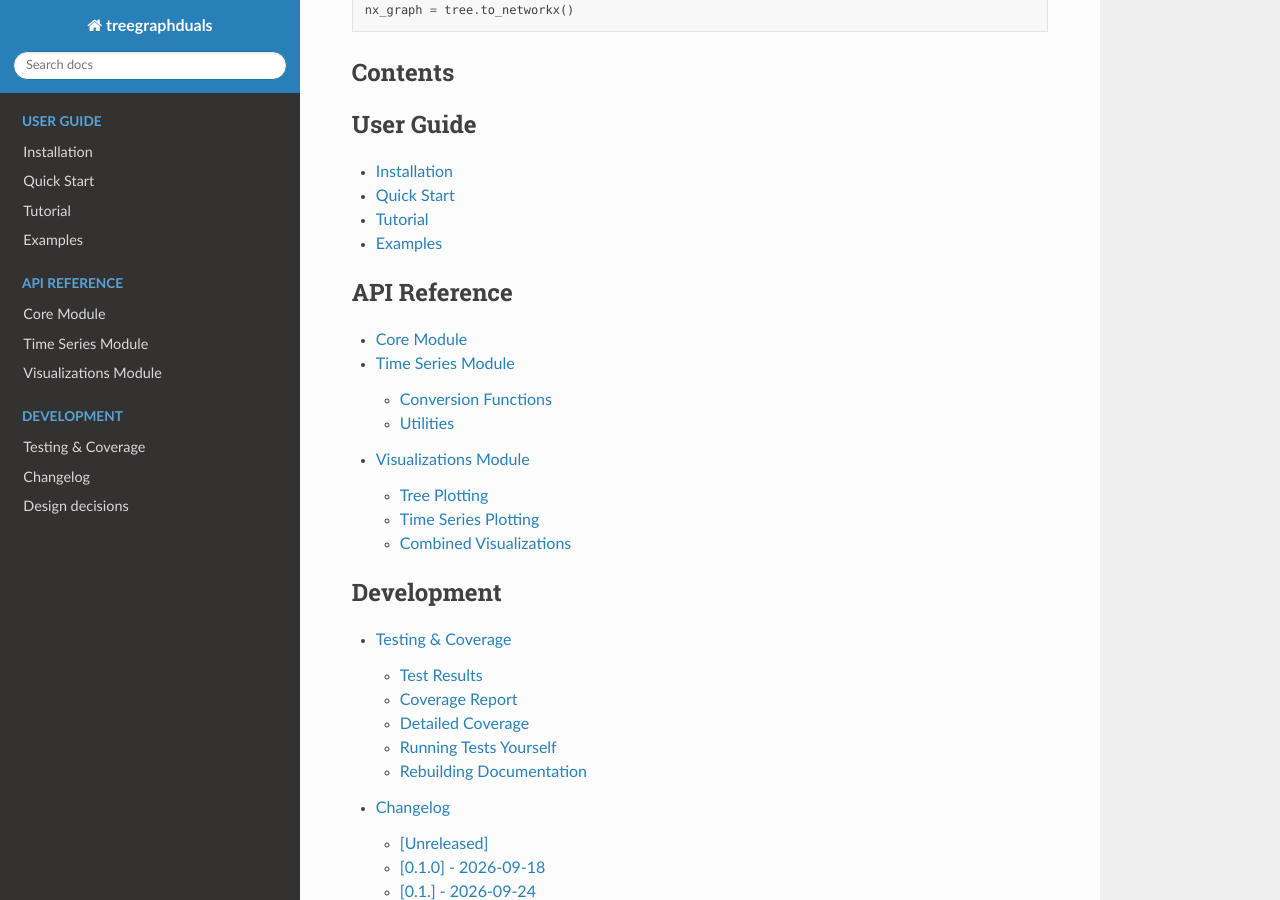
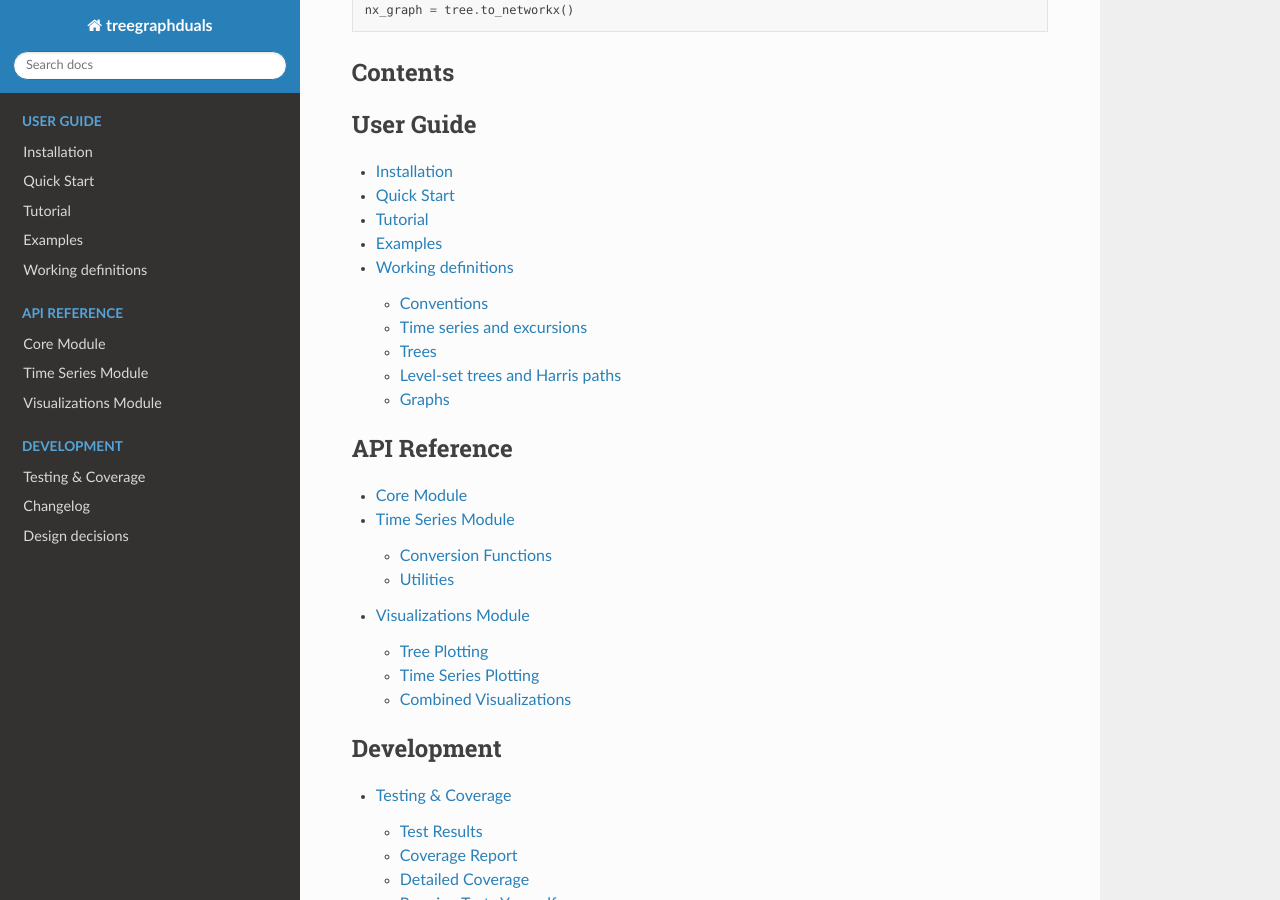
Before and after one commit to pikhan/treegraphduals, a Sphinx documentation site: the page built from docs/index.rst, in a window 1280 px wide and 900 px high, scrolled down 708 px. Built offline with Sphinx 7.4.7 and the Read the Docs theme 3.1.0, drawn with Linux system fonts in a browser that asks for light colours; pages that are not in the unit, such as notebooks, are missing from menus; some of the changed lines change nothing that is shown.

Commit message:
Ignore DEVNOTES.md; add a skeleton working-definitions page (#58)
* Ignore DEVNOTES.md (personal notes for me)

* Add a skeleton docs/definitions.md for the working definitions

```diff
--- /dev/null
+++ b/docs/definitions.md
@@ -0,0 +1,93 @@
+# Working definitions
+
+The definitions the library implements and the tests check. When code, a test, an
+issue and a paper disagree, this page wins. A change of definition goes through a
+PR, and through an ADR in `docs/adr/` when it settles a convention.
+
+Each entry gives its **source** (thesis or paper) and the **definition** as the
+library uses it. Note where the working definition deliberately differs from the
+source.
+
+## Conventions
+
+Notation, tolerances, and how ties and plateaus are treated.
+
+_To write._
+
+## Time series and excursions
+
+### Time series and piecewise linear interpolation
+
+- **Source:** thesis §2.3
+- **Definition:** _To write._
+
+### Excursion
+
+- **Source:** thesis Def 2.27
+- **Definition:** _To write._
+
+### Minimal excursion
+
+- **Source:** Haskell (2020), Def 3.2.3
+- **Definition:** _To write._
+
+### Local extrema and plateaus
+
+- **Source:** _To write._
+- **Definition:** _To write._
+
+### U-shaped segments
+
+- **Source:** thesis Def 2.29 (see #21: the interval list skips [t₁, t₂])
+- **Definition:** _To write._
+
+## Trees
+
+### Plane (ordered) rooted tree and metric tree
+
+- **Source:** _To write._
+- **Definition:** _To write._
+
+### Planted and stemless trees; the empty tree φ
+
+- **Source:** Kovchegov & Zaliapin (2020); see #17
+- **Definition:** _To write._
+
+### Horton–Strahler order
+
+- **Source:** Kovchegov & Zaliapin (2020)
+- **Definition:** _To write._
+
+### Horton pruning and series reduction
+
+- **Source:** Kovchegov & Zaliapin (2020)
+- **Definition:** _To write._
+
+## Level-set trees and Harris paths
+
+### Level-set tree
+
+- **Source:** thesis Def 2.31 (pseudometric d_f); see #19 on the Remark that follows it
+- **Definition:** _To write._
+
+### Harris path
+
+- **Source:** thesis Def 2.30; Pitman (thesis Thm 2.1)
+- **Definition:** _To write._
+
+## Graphs
+
+### Horizontal visibility and the horizontal visibility graph
+
+- **Source:** thesis Defs 2.43–2.44; Luque et al. (2009)
+- **Definition:** _To write._
+
+### Horizontal tunnelability and the horizontal tunnelability graph
+
+- **Source:** thesis Defs 3.1–3.2
+- **Definition:** _To write._
+
+### Dual of a plane tree
+
+- **Source:** thesis §4.1 and Lemma 4.3 (see #21: needs a direct, non-constructive definition)
+- **Definition:** _To write._
--- a/docs/index.rst
+++ b/docs/index.rst
@@ -45,6 +45,7 @@ Contents
    quickstart
    tutorial
    examples
+   definitions
 
 .. toctree::
    :maxdepth: 2
```
Also changed, not shown: 1 other file.
